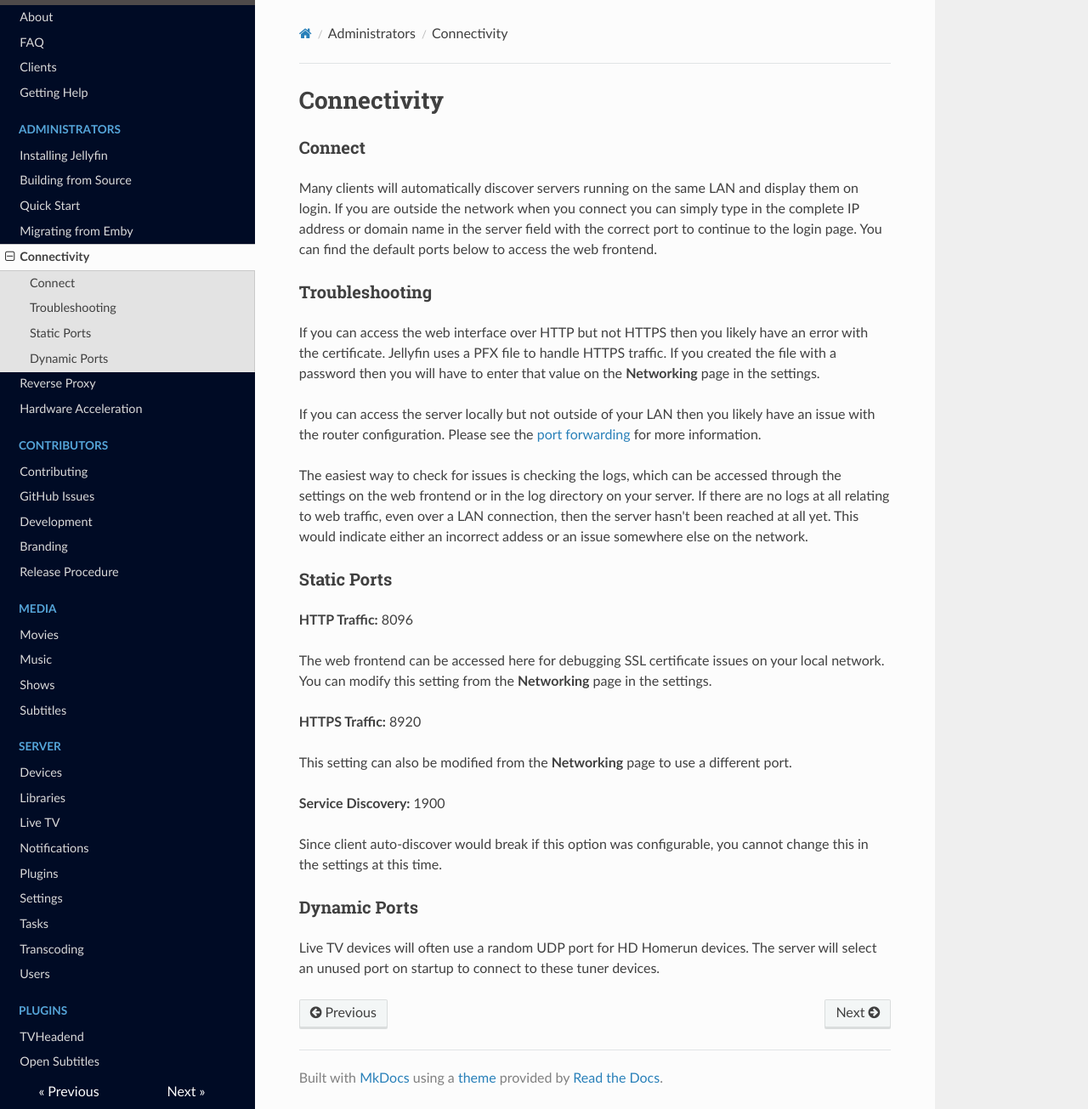
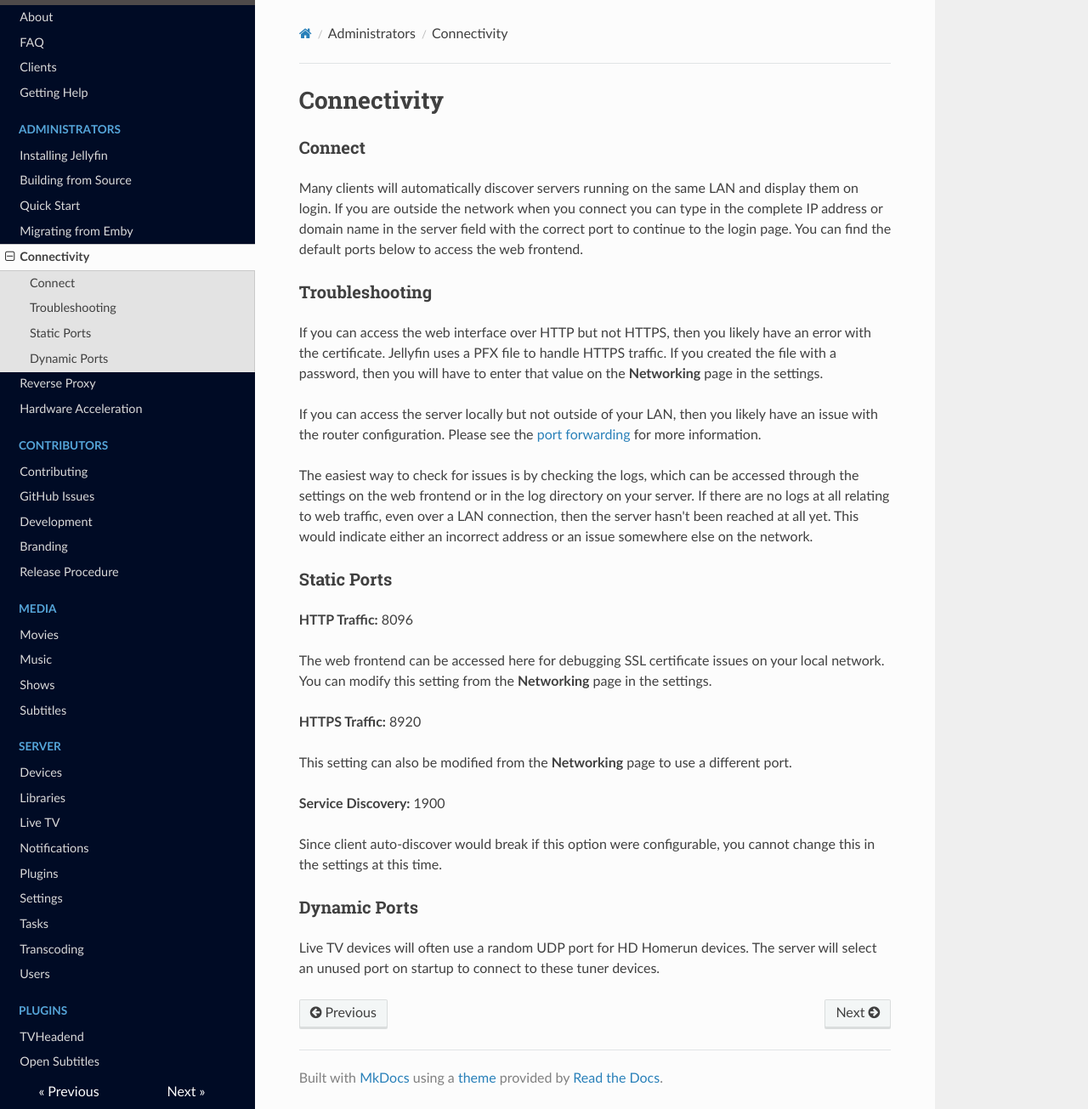
Before and after one commit to jellyfin-archive/jellyfin-docs, an MkDocs documentation site: the page built from docs/administrator-docs/connectivity.md, in a window 1280 px wide and 1305 px high. Shown: the whole window at 85% size. Built offline with MkDocs 1.6.1, drawn with Linux system fonts in a browser that asks for light colours; nearby versions of some CDN libraries; old or Windows-style settings are respelled for this version of MkDocs.

Commit message:
Correct grammar and punctuation

```diff
--- a/docs/administrator-docs/connectivity.md
+++ b/docs/administrator-docs/connectivity.md
@@ -2,15 +2,15 @@
 
 ### Connect
 
-Many clients will automatically discover servers running on the same LAN and display them on login. If you are outside the network when you connect you can simply type in the complete IP address or domain name in the server field with the correct port to continue to the login page. You can find the default ports below to access the web frontend.
+Many clients will automatically discover servers running on the same LAN and display them on login. If you are outside the network when you connect you can type in the complete IP address or domain name in the server field with the correct port to continue to the login page. You can find the default ports below to access the web frontend.
 
 ### Troubleshooting
 
-If you can access the web interface over HTTP but not HTTPS then you likely have an error with the certificate. Jellyfin uses a PFX file to handle HTTPS traffic. If you created the file with a password then you will have to enter that value on the **Networking** page in the settings.
+If you can access the web interface over HTTP but not HTTPS, then you likely have an error with the certificate. Jellyfin uses a PFX file to handle HTTPS traffic. If you created the file with a password, then you will have to enter that value on the **Networking** page in the settings.
 
-If you can access the server locally but not outside of your LAN then you likely have an issue with the router configuration. Please see the [port forwarding](/administrator-docs/port-forwarding) for more information.
+If you can access the server locally but not outside of your LAN, then you likely have an issue with the router configuration. Please see the [port forwarding](/administrator-docs/port-forwarding) for more information.
 
-The easiest way to check for issues is checking the logs, which can be accessed through the settings on the web frontend or in the log directory on your server. If there are no logs at all relating to web traffic, even over a LAN connection, then the server hasn't been reached at all yet. This would indicate either an incorrect addess or an issue somewhere else on the network.
+The easiest way to check for issues is by checking the logs, which can be accessed through the settings on the web frontend or in the log directory on your server. If there are no logs at all relating to web traffic, even over a LAN connection, then the server hasn't been reached at all yet. This would indicate either an incorrect address or an issue somewhere else on the network.
 
 ### Static Ports
 
@@ -24,7 +24,7 @@ This setting can also be modified from the **Networking** page to use a differen
 
 **Service Discovery:** 1900
 
-Since client auto-discover would break if this option was configurable, you cannot change this in the settings at this time.
+Since client auto-discover would break if this option were configurable, you cannot change this in the settings at this time.
 
 ### Dynamic Ports
 
```
